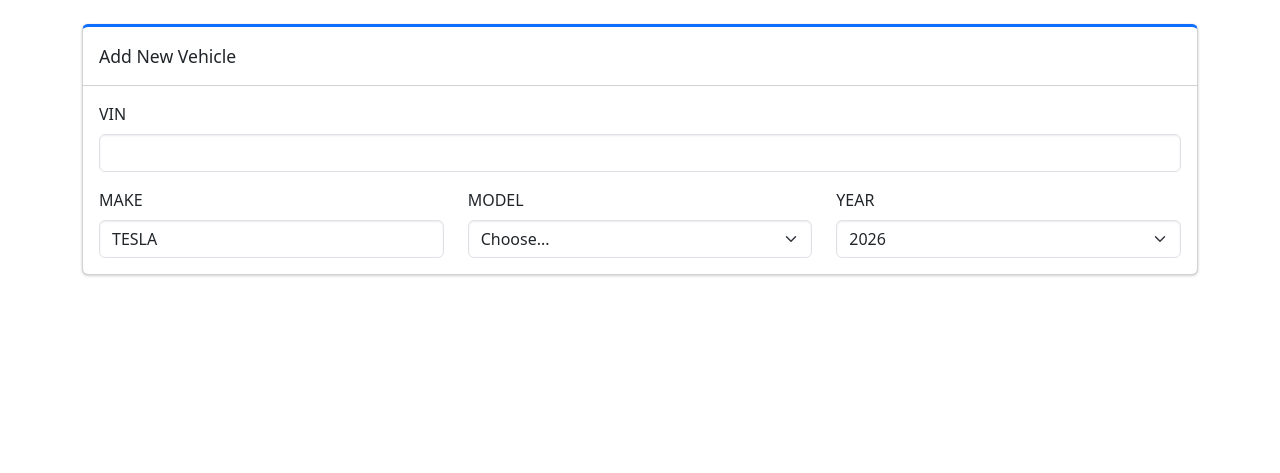
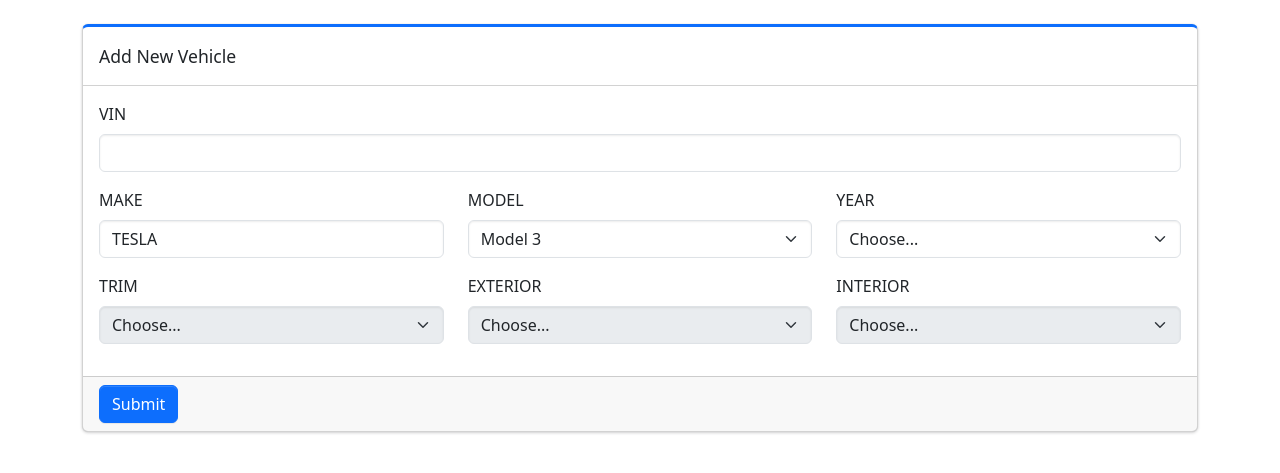
Before and after one commit to sawolsamsip/mongoori, a Flask app: template Ride/templates/form_vehicle.html in a window 1280 px wide. Shown: the part 57-530 px from the top of the page. Run offline with Flask 3, Linux system fonts and the light colour scheme; the template is opened without the code that fills it, so the values that code supplies are empty.

Commit message:
add html for exterior and interior, set default for year in js file

```diff
--- a/Ride/static/upload.js
+++ b/Ride/static/upload.js
@@ -1,5 +1,8 @@
 document.addEventListener("DOMContentLoaded", function () {
-    const select = document.getElementById("year");
+    const yearSelect = document.getElementById("year");
+    const modelSelect = document.getElementById("model");
+    const trimSelect = document.getElementById("trim");
+
     const startYear = 2023;
     const endYear = new Date().getFullYear() + 1;
 
@@ -8,7 +11,39 @@
         option.value = year;
         option.textContent = year;
 
-        select.appendChild(option);
+        yearSelect.appendChild(option);
     }
 
+    //
+    async function updateTrims() {
+        const model = modelSelect.value;
+        const year = yearSelect.value;
+
+        trimSelect.innerHTML = '<option selected disabled value="">Choose...</option>';
+        trimSelect.disabled = true;
+
+        //
+        if (model && year){
+            try{
+                const res = await fetch(`/admin/get_trims?model_name=${encodeURIComponent(model)}&year=${year}`);
+                const trims = await res.json();
+
+                if (trims.length > 0){
+                    trims.forEach(t => {
+                        const opt = document.createElement("option");
+                        opt.value = t;
+                        opt.textContent = t;
+                        trimSelect.appendChild(opt);
+
+                    });
+                    trimSelect.disabled = false;
+                }
+            } catch(err){
+                console.error("Error while loading trim: ", err);
+            }
+        }
+    }
+
+    modelSelect.addEventListener("change", updateTrims);
+    yearSelect.addEventListener("change", updateTrims);
 });
--- a/Ride/templates/form_vehicle.html
+++ b/Ride/templates/form_vehicle.html
@@ -25,7 +25,7 @@
                 </div>
 
                 <!--Row begin-->
-                <div class = "row">
+                <div class = "row mb-3">
                     <div class = "col-4">
                         <label for = "make" class="form-label">MAKE</label>
                         <input id = "make" name = "make" type="text" value = "TESLA" class="form-control">
@@ -35,7 +35,7 @@
                     <div class="col-4">
                         <label for="model" class="form-label">MODEL</label>
                         <select class="form-select" id="model" required>
-                            <option selected disabled value="">Choose...</option>
+
                             <option>Model 3</option>
                             <option>Model Y</option>
                         </select>
@@ -43,11 +43,38 @@
 
                     <div class = "col-4">
                         <label for = "year" class="form-label">YEAR</label>
-                        <select id="year" name='year' class="form-select"></selects>
+                        <select id="year" name='year' class="form-select">
+                            <option selected disabled value="">Choose...</option>
+                        </select>
                     </div>
                 </div>
                 <!--Row End-->
 
+                <!--Row Start-->
+                <div class = "row mb-3">
+                    <div class="col-4">
+                        <label for="trim" class="form-label">TRIM</label>
+                        <select id="trim" name="trim" class="form-select" disabled>
+                            <option selected disabled value="">Choose...</option>
+                        </select>
+                    </div>
+
+                    <div class="col-4">
+                        <label for="exterior" class="form-label">EXTERIOR</label>
+                        <select id="exterior" name="exterior" class="form-select" disabled>
+                            <option selected disabled value="">Choose...</option>
+                        </select>
+                    </div>
+
+                    <div class="col-4">
+                        <label for="interior" class="form-label">INTERIOR</label>
+                        <select id="interior" name="interior" class="form-select" disabled>
+                            <option selected disabled value="">Choose...</option>
+                        </select>
+                    </div>
+
+                </div>
+                <!--Row End-->
 
             </div>
             <!-- Card body end -->
@@ -56,7 +83,7 @@
             <div class="card-footer">
                 <button type="submit" class = "btn btn-primary">Submit</button>
             </div>
-            <!-- Fotter End-->
+            <!-- Footer End-->
         </form>
         <!-- Form End -->
     </div>
```
